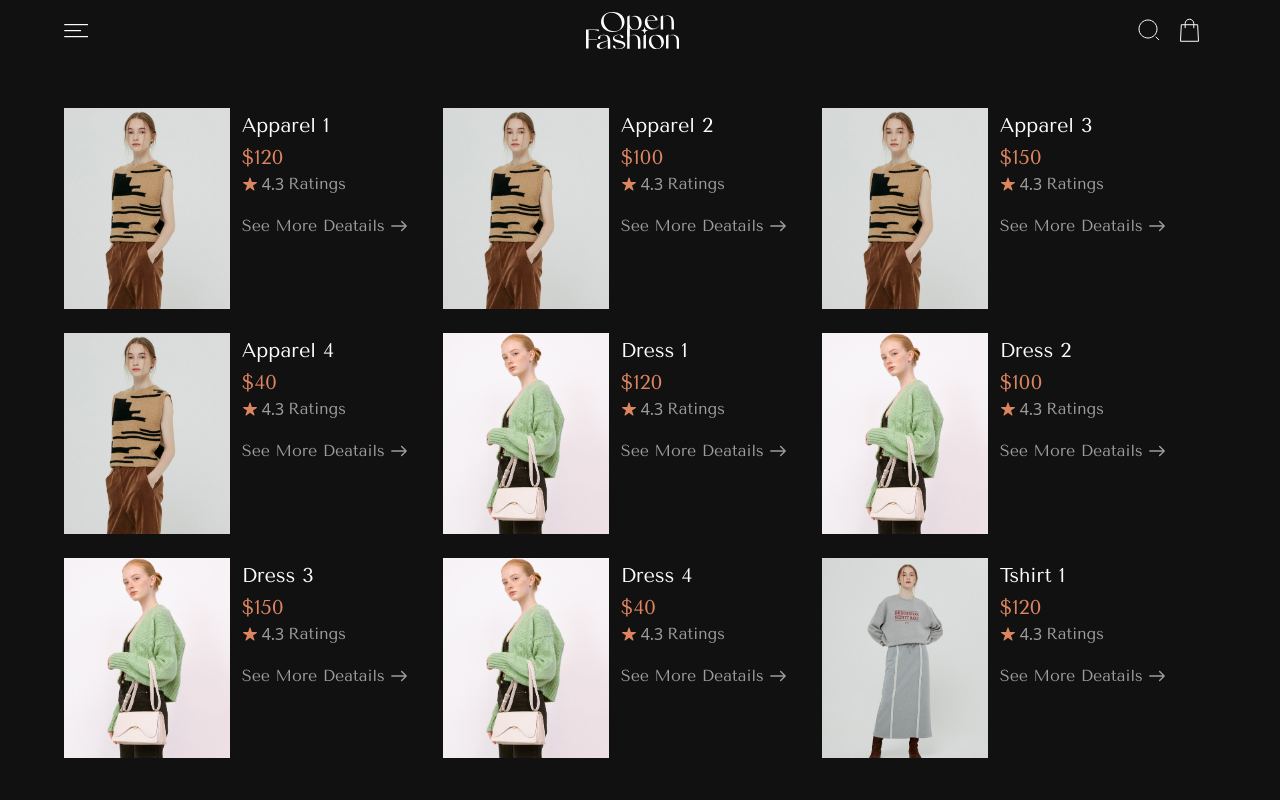
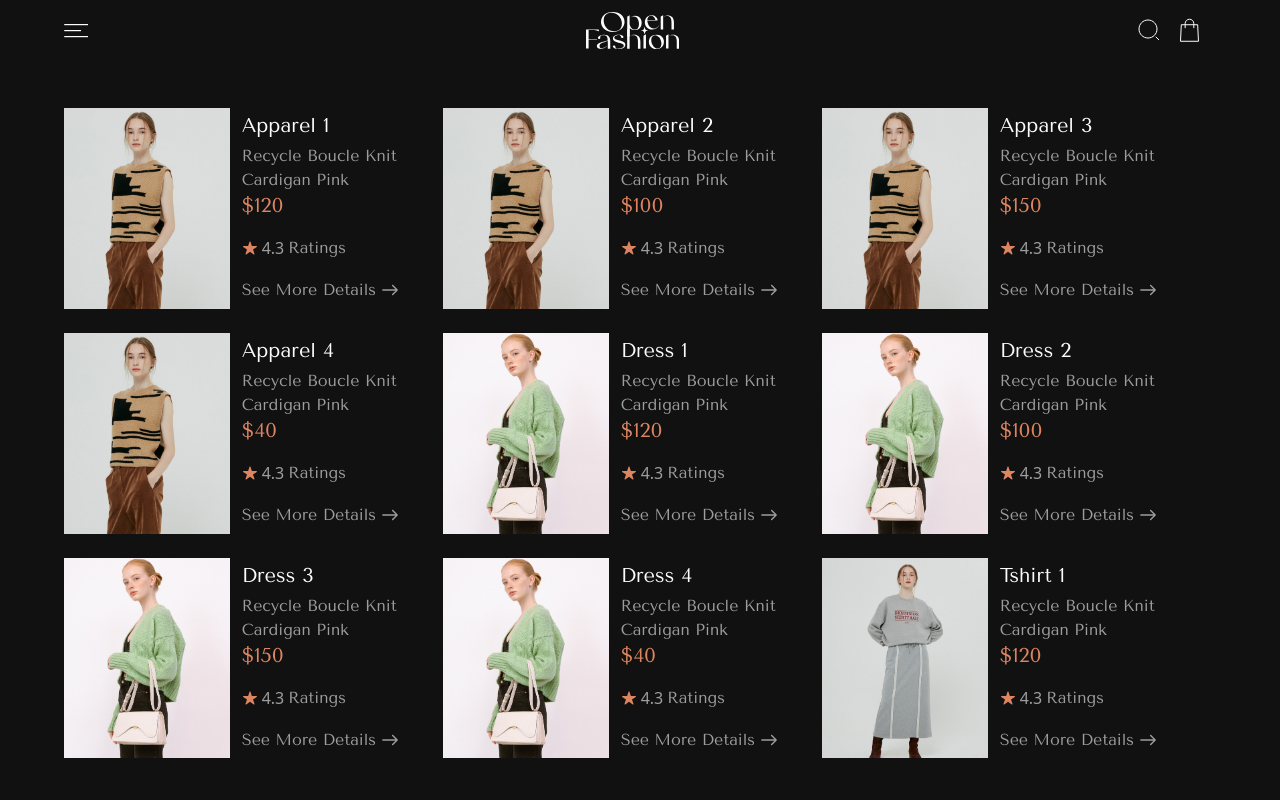
Before and after one commit to unumExFerreus/fashion-ecommerce, a Next.js app: page /products in a window 1280 px wide. Shown: the top 800 px of the page. Built offline with nearby package versions, Linux system fonts and the light colour scheme.

Commit message:
style: fix small issues

```diff
--- a/app/cart/page.tsx
+++ b/app/cart/page.tsx
@@ -9,7 +9,7 @@ const page = () => {
   const cart = useContext(CartContext);
 
   return (
-    <div className="flex flex-col justify-between w-full min-h-[calc(100dvh-72px)] max-w-[1440px] mx-auto tenor relative overflow-hidden lg:pt-5">
+    <div className="flex flex-col justify-between w-full min-h-[calc(100dvh-60px)] max-w-[1440px] mx-auto tenor relative overflow-hidden lg:pt-5">
       <section
         aria-label="cart items"
         className="w-full h-full px-[.5rem] sm:px-[1rem] lg:fixed lg:px-8 lg:pl-[4rem] lg:py-8 lg:w-[50%] max-w-[720px] lg:h-[calc(100dvh-144px)]"
--- a/app/products/page.tsx
+++ b/app/products/page.tsx
@@ -27,9 +27,9 @@ const products = () => {
 
   return (
     <div className="w-full tenor">
-      <div className="md:container w-full max-w-[1440px] mx-auto">
+      <div className="w-full max-w-[1440px] mx-auto">
         <section
-          className="grid grid-cols-1 lg:grid-cols-3 w-full h-fit mt-3 md:mt-6 relative"
+          className="grid grid-cols-1 lg:grid-cols-3 w-full h-fit mt-3 md:mt-6 md:container relative"
           aria-label="products content"
         >
           {visibleProducts.map((item) => (
--- a/app/searchpage/[term]/page.jsx
+++ b/app/searchpage/[term]/page.jsx
@@ -20,7 +20,7 @@ const SearchResults = ({ params }) => {
   console.log(filteredItems);
   if (filteredItems.length === 0) {
     return (
-      <p className="text-lg md:text-xl text-[#fcfcfc] w-full h-[calc(100dvh-72px)] flex justify-center items-center">
+      <p className="text-lg md:text-xl text-[#fcfcfc] w-full h-[calc(100dvh-60px)] flex justify-center items-center">
         No results found for {params.term}
       </p>
     );
--- a/components/Hero/Hero.tsx
+++ b/components/Hero/Hero.tsx
@@ -7,6 +7,7 @@ import { motion } from "framer-motion";
 import { SlArrowLeft, SlArrowRight } from "react-icons/sl";
 import { Banner_1, Banner_2, Banner_3 } from "../../public/images/_index";
 import DotSVG from "../SVGs/DotSVG";
+import Link from "next/link";
 
 export const Hero = () => {
   // slider images
@@ -82,9 +83,9 @@ export const Hero = () => {
               aria-label="See collection"
               className="py-2 px-4 md:py-4 md:px-6  before:backdrop-blur-[1px] before:duration-500 before:absolute before:inset-0 before:w-full before:h-full before:bg-[#FCFCFC]/50 before:hover:scale-95"
             >
-              <span className="items-center text-[#111] !blur-[0px] text-[14px]">
+              <Link href={"/products"} className="items-center text-[#111] !blur-[0px] text-[14px]">
                 EXPLORE COLLECTION
-              </span>
+              </Link>
             </button>
           </div>
           <div className="flex justify-center items-center w-fit mx-auto my-[2%] cursor-pointer drop-shadow-[0px_0px_8px_rgba(17,17,17,1)]">
--- a/components/Navigation/Submenu.tsx
+++ b/components/Navigation/Submenu.tsx
@@ -37,7 +37,7 @@ export const Submenu = ({ toggleMenu }: any) => {
 
   return (
     <div className="w-full h-full bg-[#111] tenor">
-      <div className="flex flex-col h-[100dvh] justify-between container w-full max-w-[1460px] mx-auto pt-[72px] relative">
+      <div className="flex flex-col h-[100dvh] justify-between container w-full max-w-[1460px] mx-auto pt-[60px] relative">
         <section aria-label="menu tabs">
           {/* tab button */}
           <ul className="sticky flex gap-[10%] justify-between md:justify-normal max-w-[1440px] w-full z-10">
--- a/components/ProductsCards/ProductsCards.tsx
+++ b/components/ProductsCards/ProductsCards.tsx
@@ -42,16 +42,16 @@ const ProductsCards = ({ itemsData }: { itemsData: DATAPROPS }) => {
         viewport={{
           once: false,
         }}
-        className="flex w-full max-h-[250px] mt-3 md:mt-6 relative"
+        className="flex w-full max-h-[250px] mt-3 md:mt-6 relative tenor"
       >
         <div className="flex w-full h-full">
           <Link href={`/products/${itemsData.id}`}>
             <Image
               src={`/images/productimage/${itemsData?.img}`}
               alt={`${itemsData.title}`}
-              width={200}
+              width={150}
               height={300}
-              className="object-cover object-top"
+              className="object-cover md:w-[200px] object-top"
             />
           </Link>
           <div className="flex flex-col w-2/3 mx-auto pt-0 px-3">
@@ -59,10 +59,13 @@ const ProductsCards = ({ itemsData }: { itemsData: DATAPROPS }) => {
               <h3 className="text-[#fcfcfc] text-base md:text-xl pt-0 sm:pt-1">
                 {itemsData?.title}
               </h3>
-              <span className="flex text-[#DD8560] text-base md:text-xl pt-0 sm:pt-1">
+              <h4 className="flex flex-wrap items-center text-[#fcfcfc]/60 text-[10px] sm:text-xs md:text-base pt-0 sm:pt-1">
+                {itemsData.description}
+              </h4>
+              <span className="flex text-[#DD8560] text-base md:text-xl">
                 ${itemsData?.price}
               </span>
-              <div className="flex items-center text-[#fcfcfc]/60 text-[10px] sm:text-xs md:text-base pb-0 sm:pb-1 md:pb-4">
+              <div className="flex items-center text-[#fcfcfc]/60 text-[10px] sm:text-xs md:text-base py-0 sm:py-2 md:py-4">
                 <div className="flex items-center text-[#DD8560]">
                   <IoIosStar />
                   <span className="font-sans text-[#fcfcfc]/60 px-1">
@@ -74,9 +77,9 @@ const ProductsCards = ({ itemsData }: { itemsData: DATAPROPS }) => {
             </div>
             <Link
               href={`/products/${itemsData.id}`}
-              className="flex flex-wrap items-center w-w text-[#fcfcfc]/60 duration-300 hover:text-[#fcfcfc] text-[10px] sm:text-xs md:text-base tenor cursor-pointer"
+              className="flex flex-wrap items-center text-[#fcfcfc]/60 duration-300 hover:text-[#fcfcfc] text-[10px] sm:text-xs md:text-base cursor-pointer"
             >
-              See More Deatails
+              See More Details
               <IoIosArrowRoundForward className="flex items-end w-5 sm:w-7 h-auto" />
             </Link>
           </div>
```
